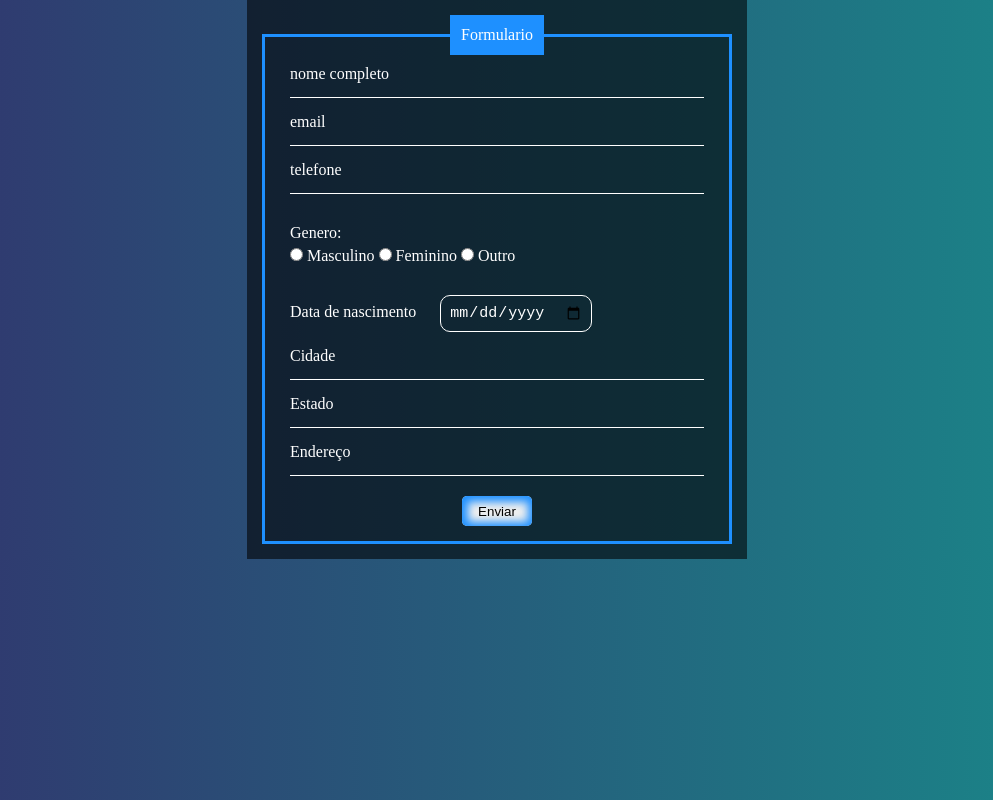
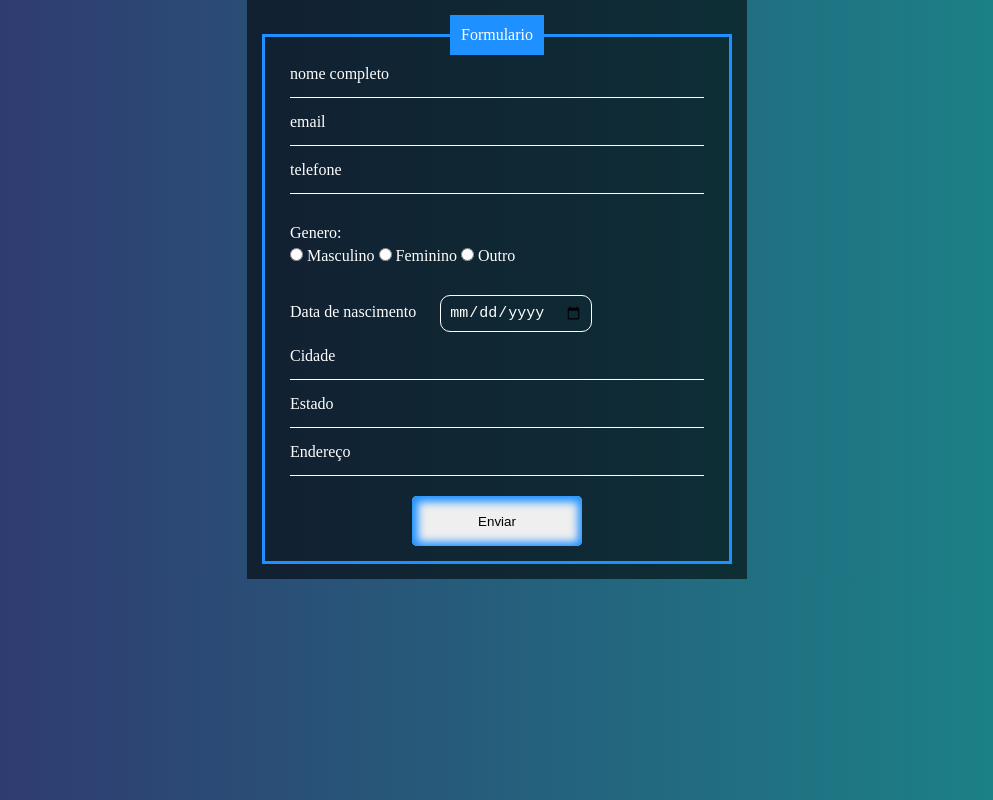
Before and after one commit to TMMDSS/projeto-formulario, a plain HTML site: page index.html in a window 1280 px wide. Shown: the whole page, without its empty margins (143-1136 px from the left). Drawn offline with Linux system fonts and the light colour scheme.

Commit message:
alterei o tamanho do botao

```diff
--- a/style.css
+++ b/style.css
@@ -66,8 +66,8 @@ legend {
 
 #submit {
     display: block;
-    width: 70px;
-    height: 30px;
+    width: 170px;
+    height: 50px;
     margin: 5px auto;
     border-radius: 5px;
     color: black;
```
